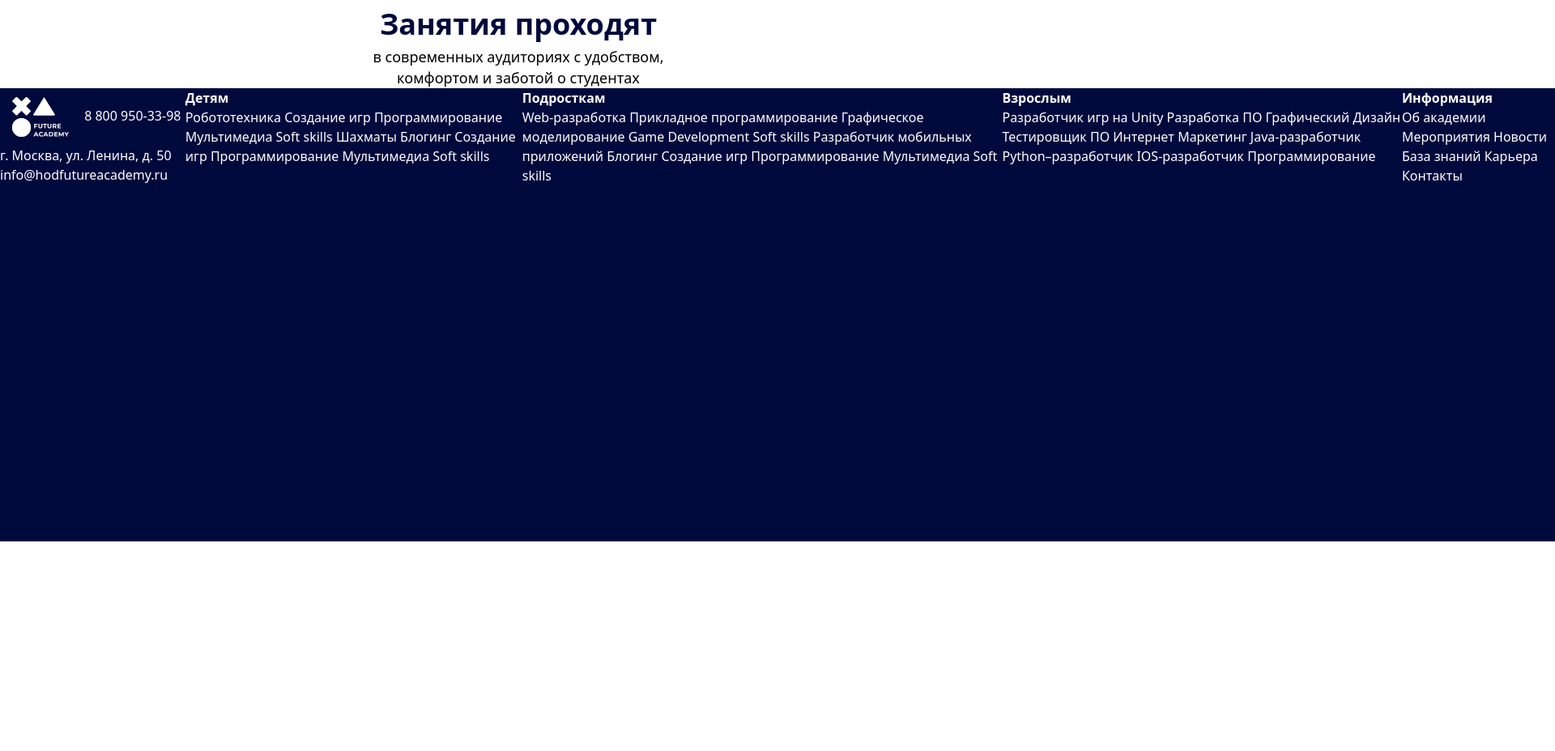
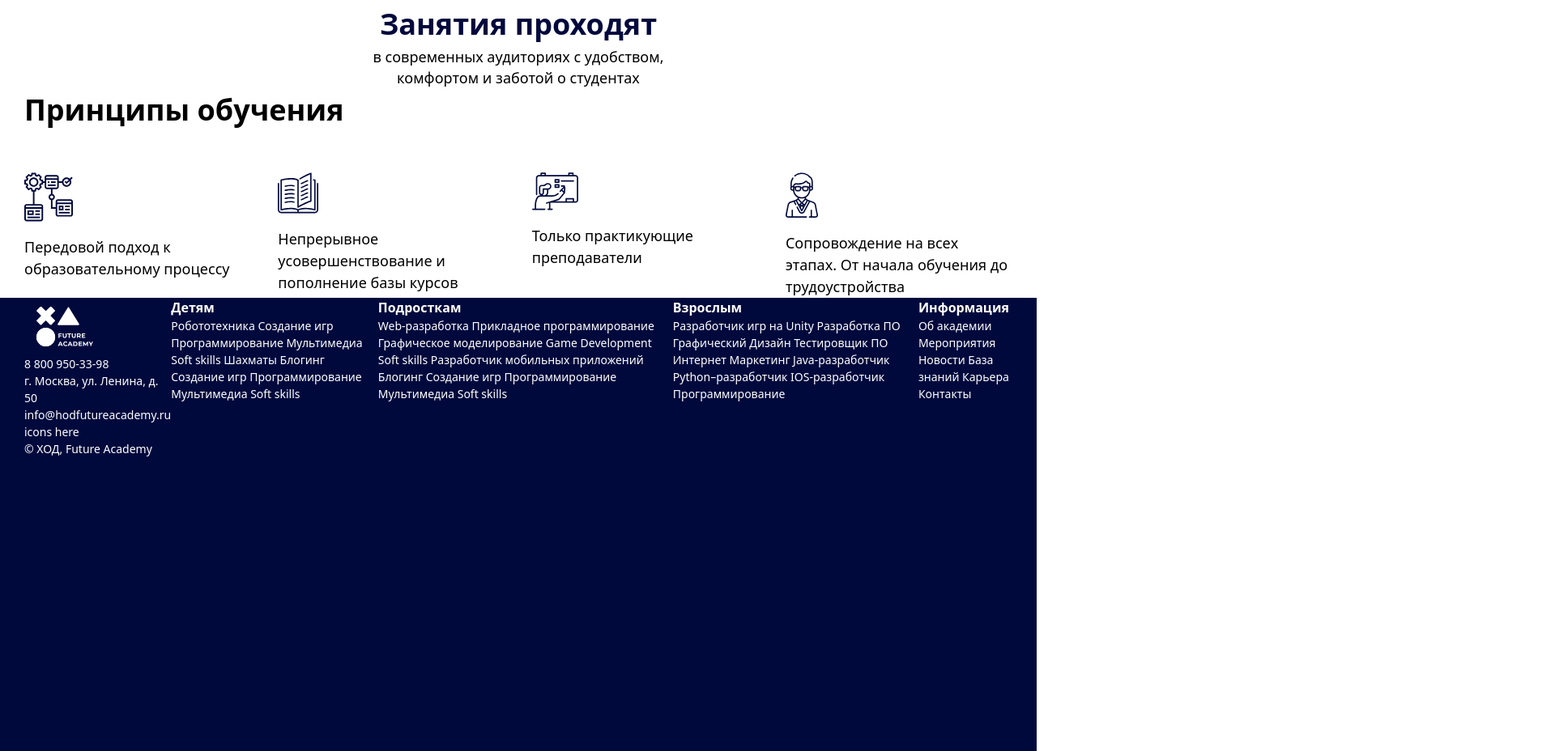
Before and after one commit to AlexDyakonov/cod-cite, a website built with Parcel: page index.html in a window 1280 px wide. Shown: the part 2554-3482 px from the top of the page at 81% size, 1920 px wide, since content can reach past the window. Before the commit the page ends 3223 px from the top, so only its background shows below. Built offline with nearby package versions, Linux system fonts and the light colour scheme.

Commit message:
Finished section-6. TODO: section-5 carousel with bootstrap. Fix cities in header
Started footer

```diff
--- a/css/main.css
+++ b/css/main.css
@@ -314,13 +314,53 @@
   margin-left: 10px;
 }
 
+.section-6{
+  background: white;
+  display: flex;
+  justify-content: center;
+  align-items: center;
+}
+
+.container-6{
+  width: 1220px;
+}
+
+.container-6-h{
+  color: black;
+  font-weight: bold;
+  font-size: 36px;
+}
+
+.container-6-content{
+  margin-top: 50px;
+  display: flex;
+  justify-content: space-between;
+}
+
+.block-of-content-6{
+  width: 280px;
+}
+
+.text-under-pic{
+  color: black;
+  font-size: 18px;
+  margin-top: 18px;
+}
+
 .footer-section{
+  background-color: #00093C;
+  display: flex;
+  justify-content: center;
+  align-items: center;
+}
+
+.footer-container{
   height: 560px;
-  width: 1920px;
-  background-color: #00093C;
+  width: 1220px;
   display: flex;
   justify-content: space-between;
   color: white;
+  font-size: 14px;
 }
 
 .column-header{
--- a/index.html
+++ b/index.html
@@ -193,17 +193,60 @@
 
   <div class="section-6">
     <div class="container-6">
-
+      <div class="container-6-h">
+        Принципы обучения
+      </div>
+      <div class="container-6-content">
+        <div class="block-of-content-6">
+          <img src="./img/process.svg" alt="">
+          <div class="text-under-pic">
+            Передовой подход
+            к образовательному процессу
+          </div>
+        </div>
+        <div class="block-of-content-6">
+          <img src="./img/book.svg" alt="">
+          <div class="text-under-pic">
+            Непрерывное усовершенствование
+            и пополнение базы курсов
+          </div>
+        </div>
+        <div class="block-of-content-6">
+          <img src="./img/practice.svg" alt="">
+          <div class="text-under-pic">
+            Только практикующие преподаватели
+          </div>
+        </div>
+        <div class="block-of-content-6">
+          <img src="./img/teacher.svg" alt="">
+          <div class="text-under-pic">
+            Сопровождение на всех этапах. От начала обучения до трудоустройства
+          </div>
+        </div>
+      </div>
     </div>
   </div>
 
   <footer>
     <div class="footer-section">
+      <div class="footer-container">
         <div class="column-1">
           <img class="footer-logo" src="./img/logo2.svg" alt="">
+          <div>
             8 800 950-33-98
+          </div>
+          <div>
             г. Москва, ул. Ленина, д. 50
+          </div>
+          <div>
             info@hodfutureacademy.ru
+          </div>
+          <div>
+            icons here
+          </div>
+          <div>
+            © ХОД, Future Academy
+          </div>
         </div>
         <div>
           <div class="column-header">
@@ -264,6 +307,7 @@
 
         </div>
       </div>
+    </div>
   </footer>
   <script src="https://cdn.jsdelivr.net/npm/@popperjs/core@2.11.8/dist/umd/popper.min.js" integrity="sha384-I7E8VVD/ismYTF4hNIPjVp/Zjvgyol6VFvRkX/vR+Vc4jQkC+hVqc2pM8ODewa9r" crossorigin="anonymous"></script>
   <script src="https://cdn.jsdelivr.net/npm/bootstrap@5.3.1/dist/js/bootstrap.min.js" integrity="sha384-Rx+T1VzGupg4BHQYs2gCW9It+akI2MM/mndMCy36UVfodzcJcF0GGLxZIzObiEfa" crossorigin="anonymous"></script>
```
Also changed, not shown: img/book.svg (added), img/practice.svg (added), img/process.svg (added), img/teacher.svg (added). Lines whose indentation alone changed are shown as unchanged.
